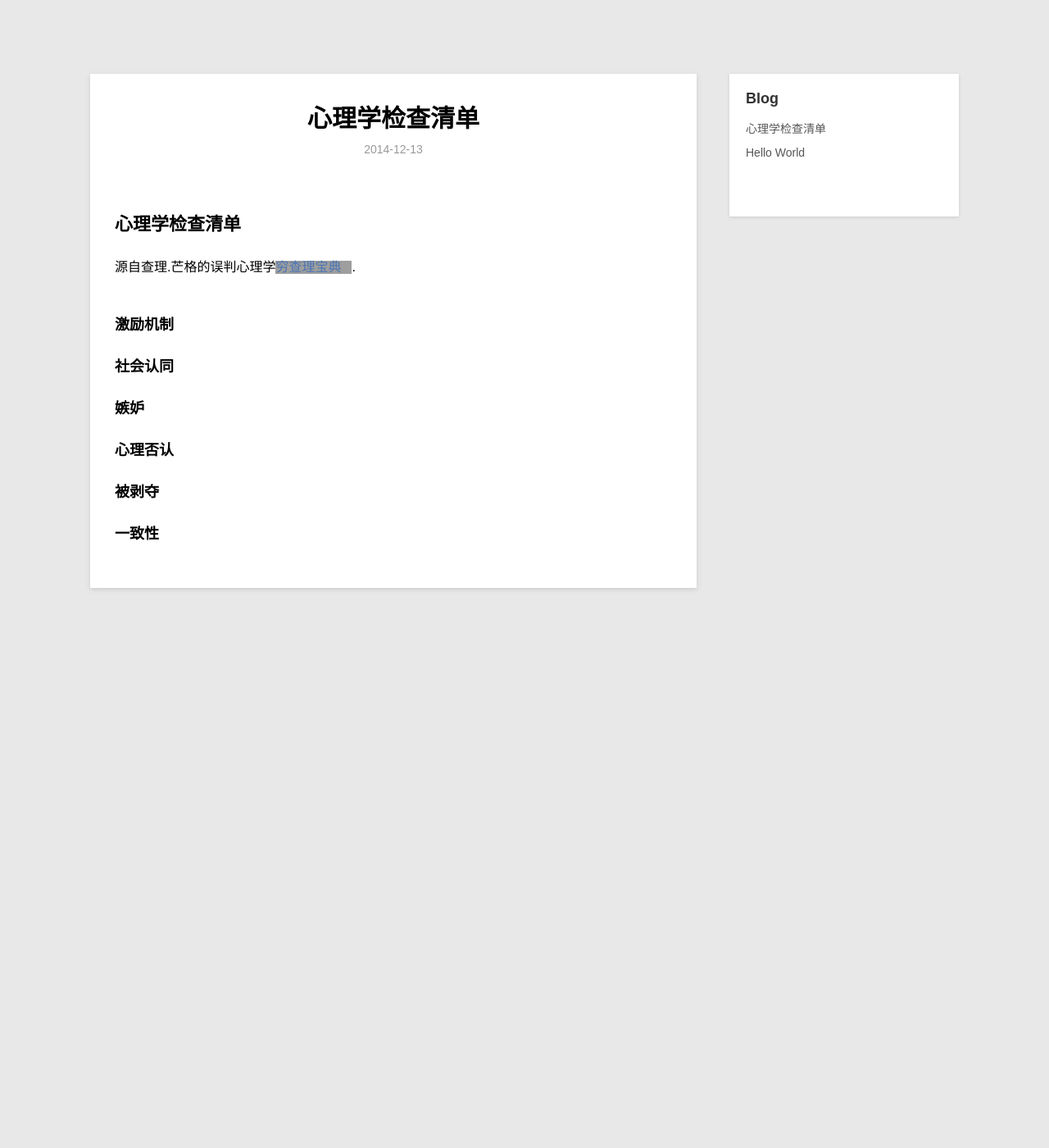
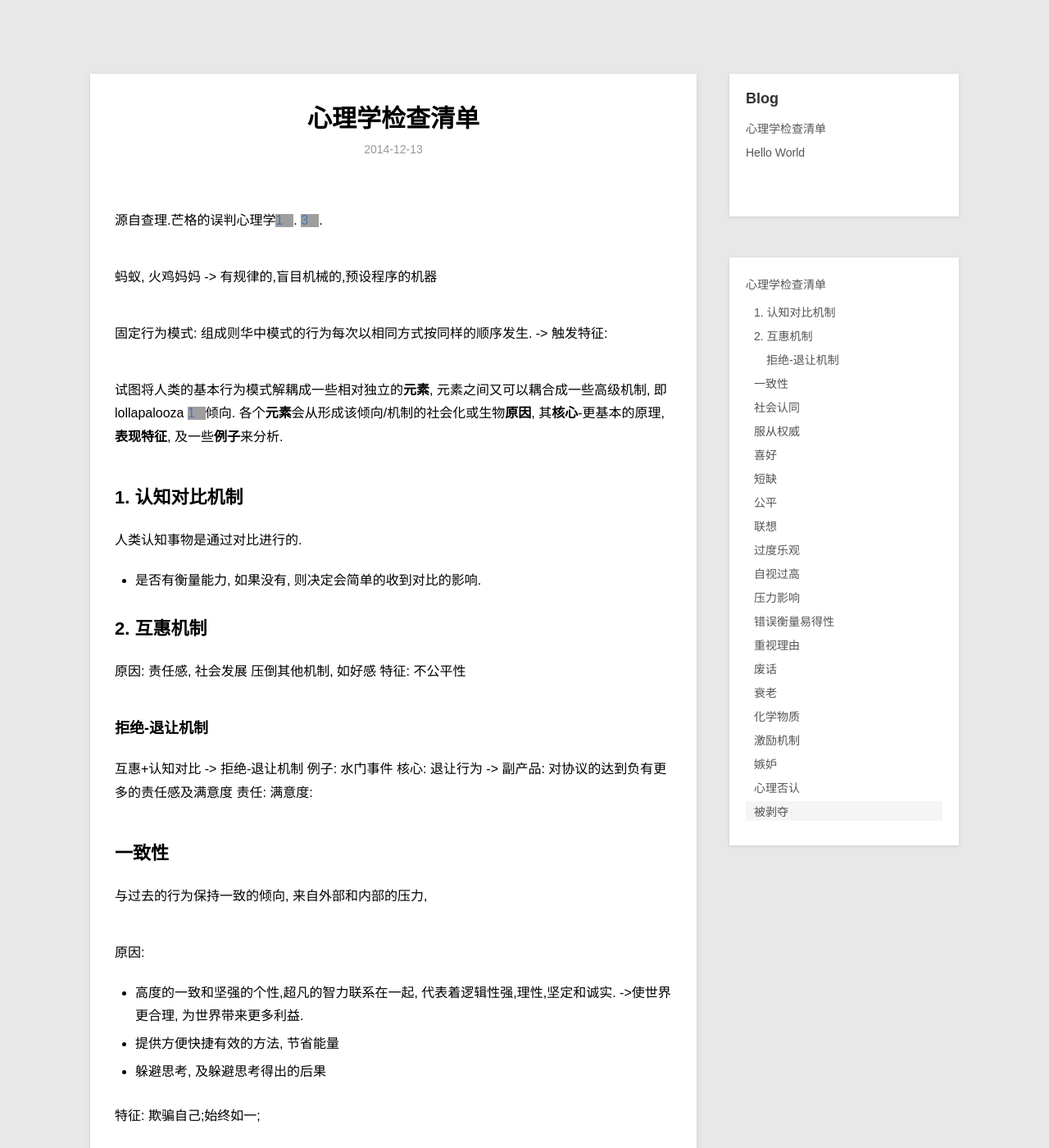
Before and after one commit to LightningX/lightningx.github.io, a Jekyll site: the page built from _posts/blog/2014-12-13-checklist.md, in a window 1280 px wide and 1400 px high. Shown: the whole window at 82% size. Built offline with Jekyll 4.4.1, drawn with Linux system fonts in a browser that asks for light colours; Markdown is read by kramdown in place of the engine named in the settings; some of the changed text lies outside the part shown; grey boxes are pictures that could not be loaded.

Commit message:
checklist v1

```diff
--- a/_posts/blog/2014-12-13-checklist.md
+++ b/_posts/blog/2014-12-13-checklist.md
@@ -1,18 +1,106 @@
 ---
 layout: post
 title: 心理学检查清单
-description:
+description: 人类行为心理学元素
 category: blog
 ---
 
-##心理学检查清单
-源自查理.芒格的误判心理学[穷查理宝典][poorch].
-###激励机制
-###社会认同
-###嫉妒
-###心理否认
-###被剥夺
-###一致性
+源自查理.芒格的误判心理学[1].
+[3].
+
+蚂蚁, 火鸡妈妈 -> 有规律的,盲目机械的,预设程序的机器
+
+固定行为模式: 组成则华中模式的行为每次以相同方式按同样的顺序发生. -> 触发特征:
+
+试图将人类的基本行为模式解耦成一些相对独立的**元素**, 元素之间又可以耦合成一些高级机制, 即lollapalooza [1]倾向. 各个**元素**会从形成该倾向/机制的社会化或生物**原因**, 其**核心**-更基本的原理, **表现特征**, 及一些**例子**来分析.
+
+##1. 认知对比机制
+人类认知事物是通过对比进行的.
+* 是否有衡量能力, 如果没有, 则决定会简单的收到对比的影响.
+
+##2. 互惠机制
+原因: 责任感, 社会发展
+压倒其他机制, 如好感
+特征: 不公平性
+###拒绝-退让机制
+互惠+认知对比 -> 拒绝-退让机制 例子: 水门事件
+核心: 退让行为 -> 副产品: 对协议的达到负有更多的责任感及满意度
+责任:
+满意度:
+
+##一致性
+与过去的行为保持一致的倾向, 来自外部和内部的压力,
+
+原因:
+* 高度的一致和坚强的个性,超凡的智力联系在一起, 代表着逻辑性强,理性,坚定和诚实. ->使世界更合理, 为世界带来更多利益.
+* 提供方便快捷有效的方法, 节省能量
+* 躲避思考, 及躲避思考得出的后果
+
+特征: 欺骗自己;始终如一;
+
+核心: 承诺;广义的承诺;
+* 一旦同意某个请求/承诺, 人们在自己心中的形象会发生改变
+* 形成自己的支持系统, "自己长出腿来". 最终都会从外到内, 而外部原因会渐渐变成阻碍.
+
+例子: 赌徒下注后信心大增; 玩具营销; 固执的坚持承诺;
+
+
+##社会认同
+>人类进行是非判断的标准之一是看别人是怎么想的, 尤其是1.决定什么是正确的行为的时候, 2.当其他许多人的行为被当作是一种证明的时候.
+>认为某种观念正确的人越多, 这种观念就越正确.
+
+原因:
+
+特征:
+
+核心:
+* 不确定性: 当对自己缺乏信心, 形势不明朗, 不确定性占上风时, 最有可能接受并参照别人的行为.
+* 参照那些认为与自己相似的人.
+
+例子: 笑声录音; 多元无知; "冷漠"; 维特效应(少年维特的烦恼); 操控赛马赔率;
+
+推测:　股市不确定性高，社会认同效应高->羊群效应?
+##服从权威
+##喜好
+
+原因:
+特征:
+核心:
+* 外表的光环效应
+* 相似性
+* 共同利益, 共同敌人
+
+##短缺
+>机会越少, 价值就越高
+
+核心:
+* 害怕失去大于获得
+* 数量有限
+
+例子: 古董;
+
+
+##公平
+##联想
+关联
+例子:
+* 午餐策略
+
+##过度乐观
+##自视过高
+##压力影响
+##错误衡量易得性
+##重视理由
+##废话
+##衰老
+##化学物质
+##激励机制
+
+##嫉妒
+
+##心理否认
+
+##被剥夺
 
 
 
@@ -20,5 +108,6 @@ category: blog
 
 
 
-
-[poorch]:穷查理宝典：查理芒格的智慧箴言录
+[1]:穷查理宝典：查理芒格的智慧箴言录
+[2]:影响力
+[3]:Seeking Wisdom: from Darwin to Munger
```
